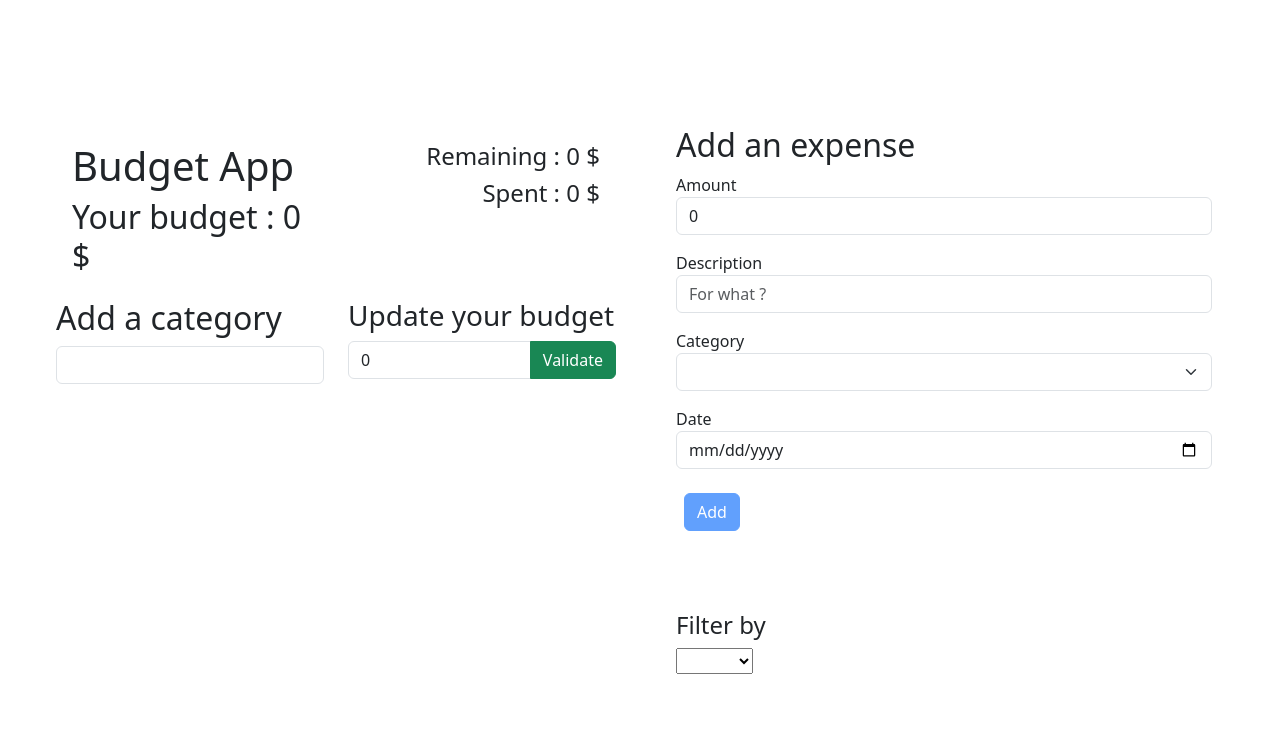
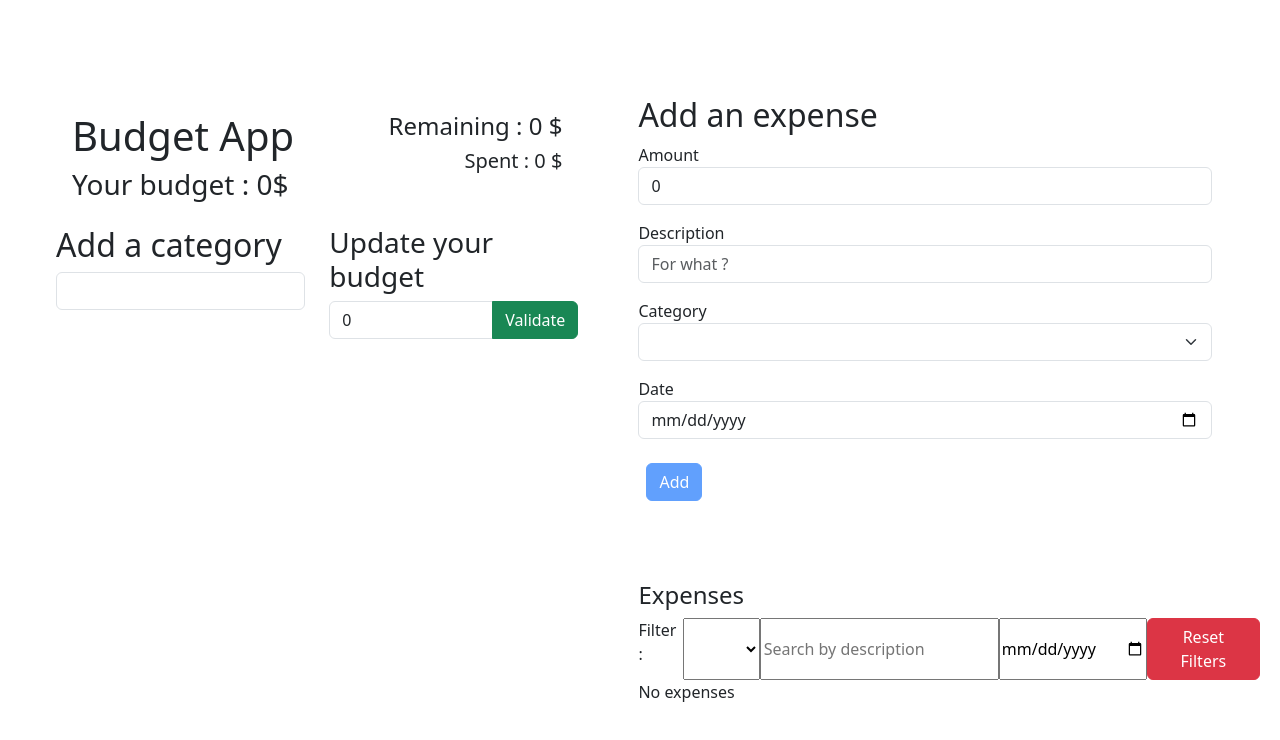
Before and after one commit to Slashinkun/budget-app, a Vue app: page / in a window 1280 px wide. Shown: the top 740 px of the page. Built offline with nearby package versions, Linux system fonts and the light colour scheme.

Commit message:
add filter,editing expenses and fix css

```diff
--- a/src/App.vue
+++ b/src/App.vue
@@ -11,6 +11,14 @@ const categories = ref(
 const newCategory = ref('')
 
 const filter_category = ref('')
+
+const searchFilter = ref('')
+
+const dateFilter = ref('')
+
+const editingExpenseId = ref(null)
+
+const editedExpense = ref({ amount: 0, category: '', description: '', date: '' })
 
 const remainingBudget = computed(() => {
   let sumExpenses = expenses.value.reduce((acc, expense) => acc + expense.amount, 0)
@@ -80,22 +88,60 @@ const deleteExpense = (id) => {
   localStorage.setItem('user_expenses', JSON.stringify(expenses.value))
 }
 
+const startEdit = (expense) => {
+  editingExpenseId.value = expense.id
+  editedExpense.value = { ...expense }
+}
+
+const saveEditedExpense = (id) => {
+  const index = expenses.value.findIndex((expense) => expense.id === id)
+
+  if (index !== -1) {
+    expenses.value[index] = { ...editedExpense.value }
+    localStorage.setItem('user_expenses', JSON.stringify(expenses.value))
+  }
+
+  editingExpenseId.value = null
+}
+
+const cancelEdit = () => {
+  editingExpenseId.value = null
+}
+
 const filteredExpenses = computed(() => {
-  console.log(filter_category.value)
+  let filteredList = expenses.value
 
-  if (filter_category.value !== '') {
-    const result = expenses.value.filter((expense) => {
-      console.log(expense.category)
-      return expense.category.toLowerCase() === filter_category.value.toLowerCase()
+  if (filter_category.value && filter_category.value.trim() !== '') {
+    filteredList = filteredList.filter((expense) => {
+      return (
+        expense.category &&
+        expense.category.toLowerCase().trim() === filter_category.value.toLowerCase().trim()
+      )
+    })
+  }
+
+  if (searchFilter.value && searchFilter.value.trim() !== '') {
+    filteredList = filteredList.filter((expense) => {
+      return (
+        expense.description &&
+        expense.description.toLowerCase().includes(searchFilter.value.toLowerCase().trim())
+      )
+    })
+  }
+
+  if (dateFilter.value && dateFilter.value.trim() !== '') {
+    filteredList = filteredList.filter((expense) => {
+      return expense.date && expense.date === dateFilter.value
+    })
+  }
+
+  return filteredList
 })
 
-    console.log(result)
-
-    return result
+const resetFilters = () => {
+  filter_category.value = ''
+  searchFilter.value = ''
 }
-
-  return expenses.value
-})
 </script>
 
 <template>
@@ -103,9 +149,9 @@ const filteredExpenses = computed(() => {
     <div class="row p-3">
       <div class="col-md-6">
         <h1>Budget App</h1>
-        <h2>
-          Your budget : <span>{{ userBudget }} $</span>
-        </h2>
+        <h3>
+          Your budget : <span>{{ userBudget }}$</span>
+        </h3>
       </div>
       <div class="col md-6 text-end">
         <h4>
@@ -119,9 +165,9 @@ const filteredExpenses = computed(() => {
             >{{ remainingBudget }} $
           </span>
         </h4>
-        <h4>
+        <h5>
           Spent : <span>{{ amountSpent }} $</span>
-        </h4>
+        </h5>
       </div>
     </div>
 
@@ -143,6 +189,7 @@ const filteredExpenses = computed(() => {
             placeholder="Enter your new budget"
             class="form-control"
             v-model="newUserBudget"
+            inputmode="numeric"
           />
           <button class="btn btn-success" @click="validateBudget">Validate</button>
         </div>
@@ -162,6 +209,7 @@ const filteredExpenses = computed(() => {
             v-model.number="newExpense.amount"
             required
             class="form-control"
+            inputmode="numeric"
           />
         </div>
         <div class="mb-3">
@@ -202,18 +250,42 @@ const filteredExpenses = computed(() => {
 
     <div class="row m-4">
       <div class="col">
-        <h4>Filter by</h4>
+        <h4>Expenses</h4>
+        <div class="filters">
+          <label>Filter : </label>
           <select id="filter_category" v-model="filter_category">
             <option value=""></option>
             <option v-for="cat in categories" :key="cat" :value="cat">{{ cat }}</option>
           </select>
+          <input type="text" placeholder="Search by description" v-model="searchFilter" />
+          <input type="date" v-model="dateFilter" />
+          <button class="btn btn-danger" @click="resetFilters">Reset Filters</button>
         </div>
+      </div>
+      <div v-if="expenses.length === 0">No expenses</div>
       <div v-for="expense in filteredExpenses" :key="expense.id" class="mb-2">
+        <div
+          v-if="expense.id === editingExpenseId"
+          class="m-3 border rounded-4 border-dark p-2 editing-form"
+        >
+          <input type="number" min="1" v-model="editedExpense.amount" />
+          <input type="text" v-model="editedExpense.description" />
+          <select v-model="editedExpense.category">
+            <option value=""></option>
+            <option v-for="cat in categories" :key="cat" :value="cat">{{ cat }}</option>
+          </select>
+          <input type="date" v-model="editedExpense.date" />
+          <button class="btn btn-success" @click="saveEditedExpense(editingExpenseId)">Save</button>
+          <button class="btn btn-danger" @click="cancelEdit">Cancel</button>
+        </div>
+        <div v-else>
           <ExpenseCard
             :expense="expense"
             @delete="deleteExpense(expense.id)"
+            @edit="startEdit(expense)"
             :key="expense.id"
           ></ExpenseCard>
+        </div>
       </div>
     </div>
   </div>
@@ -239,4 +311,15 @@ const filteredExpenses = computed(() => {
 .average-budget {
   color: orange;
 }
+
+.filters {
+  display: flex;
+  flex-direction: row;
+  justify-content: space-evenly;
+}
+
+.editing-form {
+  display: flex;
+  flex-direction: row;
+}
 </style>
--- a/src/components/ExpenseCard.vue
+++ b/src/components/ExpenseCard.vue
@@ -1,6 +1,6 @@
 <script setup>
 defineProps({ expense: Object })
-const emit = defineEmits(['delete'])
+const emit = defineEmits(['delete', 'edit'])
 </script>
 
 <template>
@@ -11,10 +11,13 @@ const emit = defineEmits(['delete'])
       <div class="fw-light">{{ expense.date }}</div>
     </div>
     <div class="actions">
-      <div>
+      <div class="amount">
         <b>{{ expense.amount }} $</b>
       </div>
-      <button class="btn btn-danger" @click="$emit('delete')">Delete</button>
+      <div class="action-buttons">
+        <button class="btn btn-danger" @click="$emit('delete')">Delete</button>
+        <button class="btn btn-secondary" @click="$emit('edit')">Edit</button>
+      </div>
     </div>
   </div>
 </template>
@@ -38,4 +41,8 @@ const emit = defineEmits(['delete'])
   flex-direction: column;
   padding: 4px auto;
 }
+
+.amount {
+  font-size: larger;
+}
 </style>
```
Also changed, not shown: src/components/Category.vue (deleted, +0 -9 lines). Lines whose indentation alone changed are shown as unchanged.
